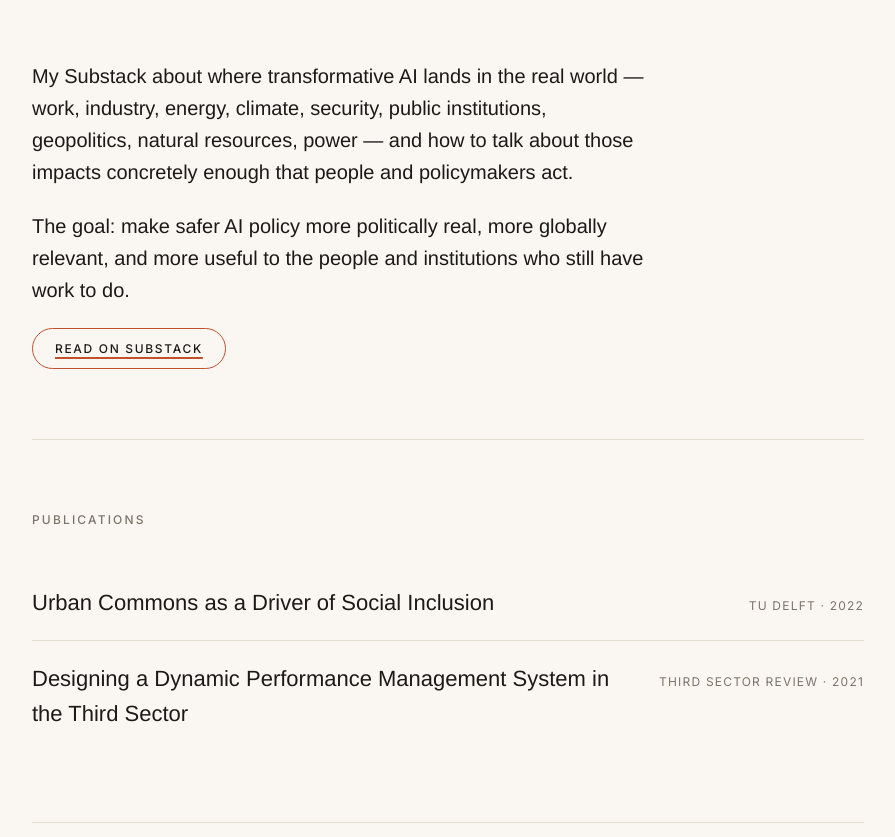
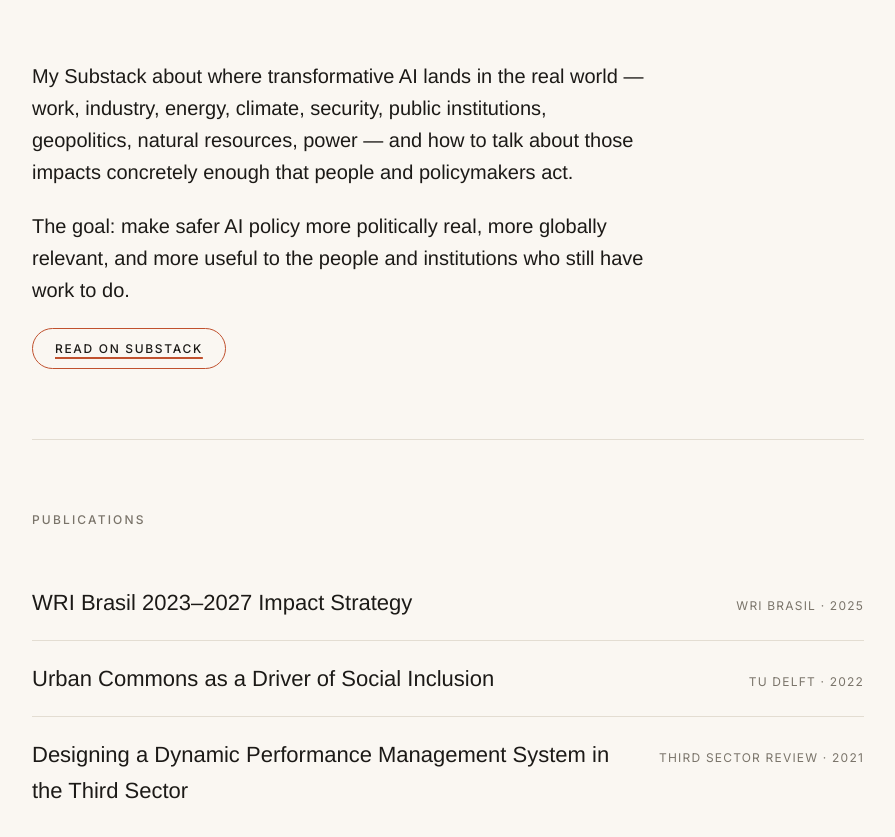
Before and after one commit to earpini/earpini.github.io, a plain HTML site: page writing.html in a window 1280 px wide. Shown: the part 229-1066 px from the top of the page, without its empty margins (192-1087 px from the left). Drawn offline with Linux system fonts and the light colour scheme.

Commit message:
added wri brasil strategy to publication list

```diff
--- a/writing.html
+++ b/writing.html
@@ -45,6 +45,10 @@
     <section>
       <div class="label" data-en="Publications" data-pt="Publicações">Publications</div>
       <ul class="writing-list">
+        <li><a href="https://files.wri.org/d8/s3fs-public/2025-11/wri-brasil-2023-27-strategy.pdf" target="_blank" rel="noopener">
+          <span class="title" data-en="WRI Brasil 2023–2027 Impact Strategy" data-pt="Estratégia de Impacto 2023–2027 do WRI Brasil">WRI Brasil 2023–2027 Impact Strategy</span>
+          <span class="meta" data-en="WRI Brasil · 2025" data-pt="WRI Brasil · 2025">WRI Brasil · 2025</span>
+        </a></li>
         <li><a href="https://resolver.tudelft.nl/uuid:b57017ef-79a1-4af7-ac52-201af5988259" target="_blank" rel="noopener">
           <span class="title" data-en="Urban Commons as a Driver of Social Inclusion" data-pt="Urban Commons as a Driver of Social Inclusion">Urban Commons as a Driver of Social Inclusion</span>
           <span class="meta" data-en="TU Delft · 2022" data-pt="TU Delft · 2022">TU Delft · 2022</span>
```
